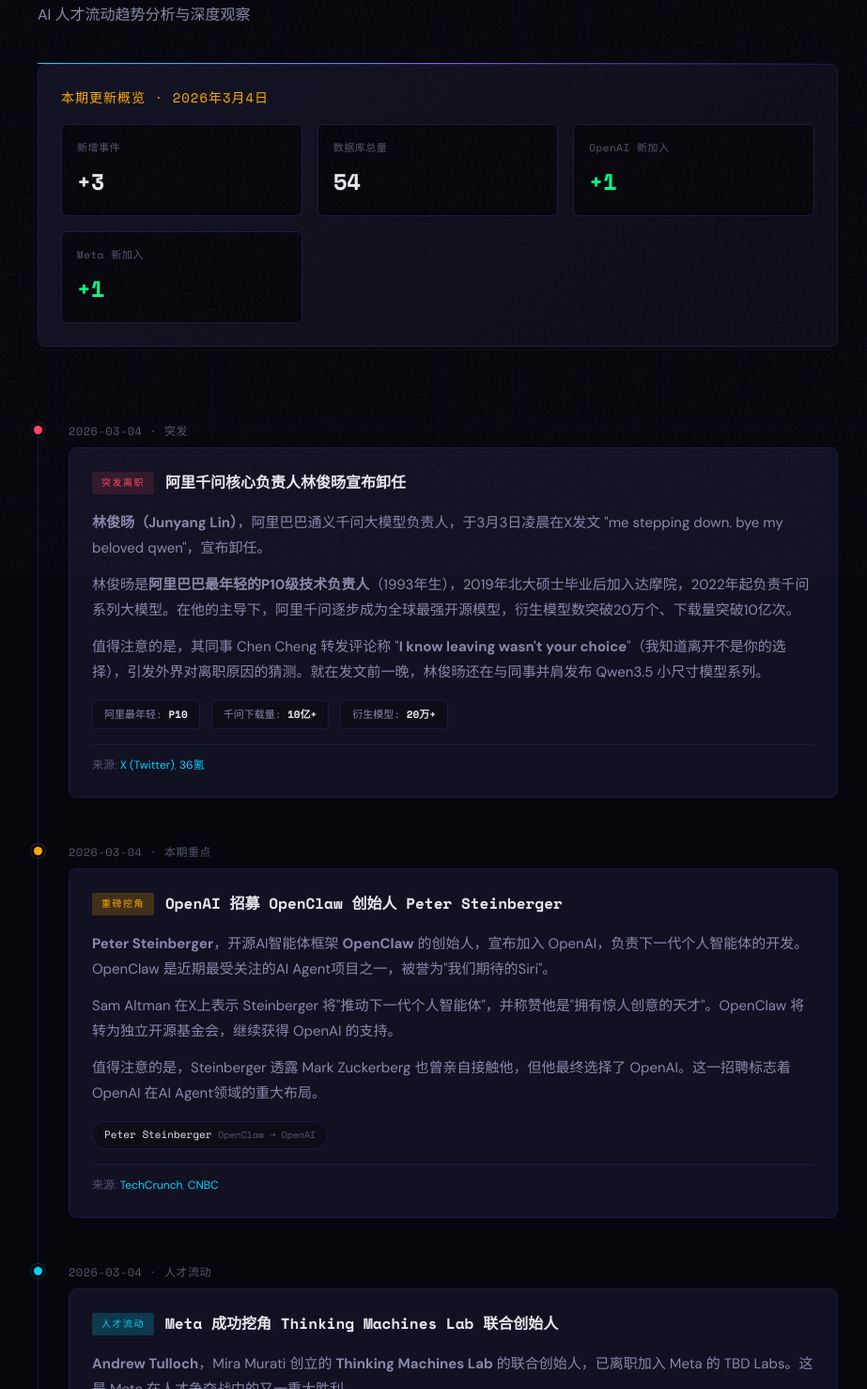
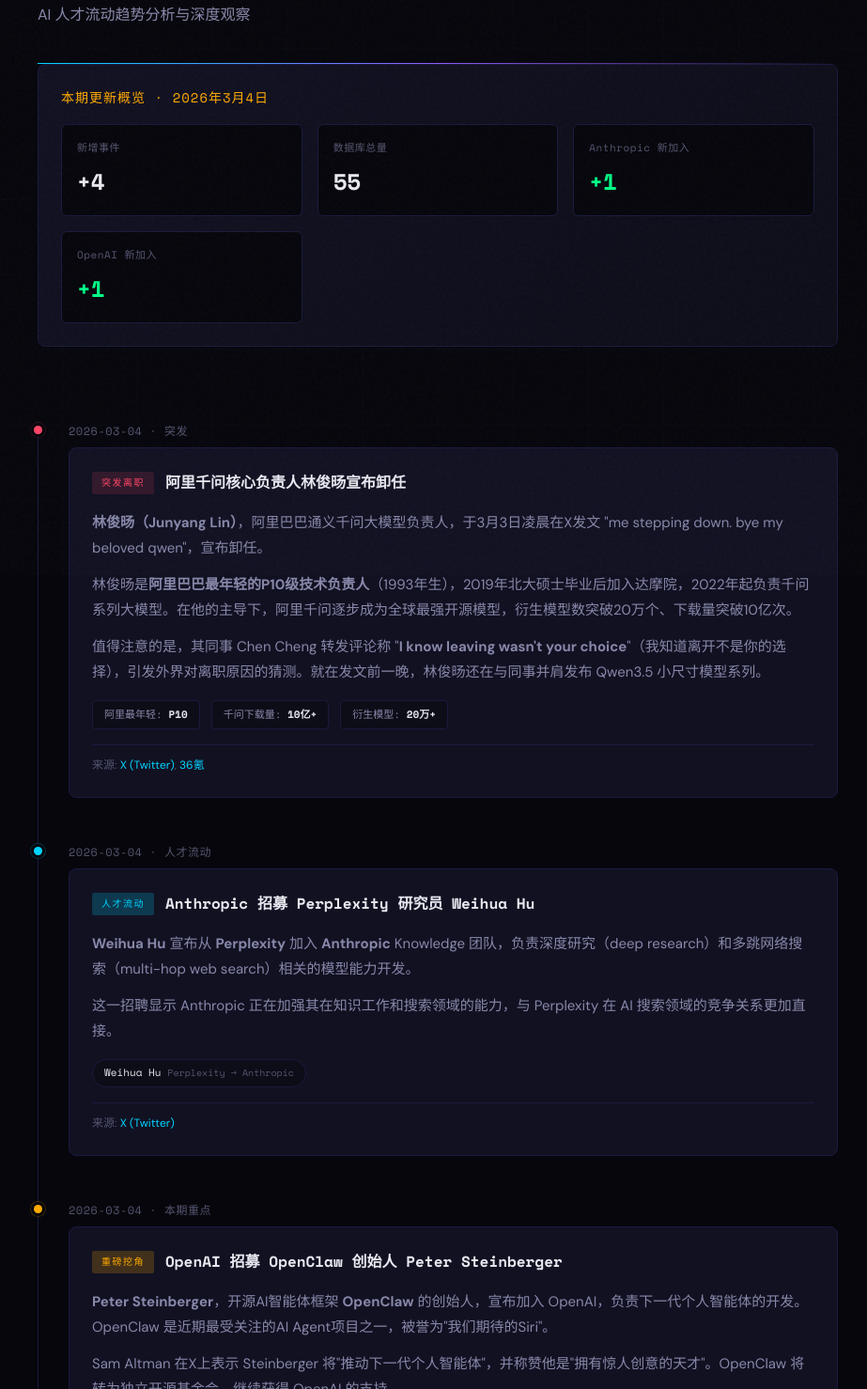
Before and after one commit to mutjan/ai-talent-tracker, a plain HTML site: page insights.html in a window 1280 px wide. Shown: the part 188-1666 px from the top of the page at 94% size, without its empty margins (174-1097 px from the left). Drawn offline with nearby package versions, Linux system fonts and the light colour scheme.

Commit message:
更新: Weihua Hu (Perplexity → Anthropic) + 林俊旸卸任 + Peter Steinberger加入OpenAI

```diff
--- a/insights.html
+++ b/insights.html
@@ -409,18 +409,18 @@
     <div class="summary-grid">
       <div class="summary-item">
         <div class="summary-label">新增事件</div>
-        <div class="summary-value">+3</div>
+        <div class="summary-value">+4</div>
       </div>
       <div class="summary-item">
         <div class="summary-label">数据库总量</div>
-        <div class="summary-value">54</div>
+        <div class="summary-value">55</div>
+      </div>
+      <div class="summary-item">
+        <div class="summary-label">Anthropic 新加入</div>
+        <div class="summary-value down">+1</div>
       </div>
       <div class="summary-item">
         <div class="summary-label">OpenAI 新加入</div>
-        <div class="summary-value down">+1</div>
-      </div>
-      <div class="summary-item">
-        <div class="summary-label">Meta 新加入</div>
         <div class="summary-value down">+1</div>
       </div>
     </div>
@@ -455,6 +455,27 @@
     </div>
 
     <!-- Entry 2 (New) -->
+    <div class="insight-entry">
+      <div class="insight-date">2026-03-04 · 人才流动</div>
+      <div class="insight-card">
+        <div class="insight-header">
+          <span class="insight-tag tag-trend">人才流动</span>
+          <span class="insight-title">Anthropic 招募 Perplexity 研究员 Weihua Hu</span>
+        </div>
+        <div class="insight-content">
+          <p><strong>Weihua Hu</strong> 宣布从 <strong>Perplexity</strong> 加入 <strong>Anthropic</strong> Knowledge 团队，负责深度研究（deep research）和多跳网络搜索（multi-hop web search）相关的模型能力开发。</p>
+          <p>这一招聘显示 Anthropic 正在加强其在知识工作和搜索领域的能力，与 Perplexity 在 AI 搜索领域的竞争关系更加直接。</p>
+        </div>
+        <div class="insight-people">
+          <span class="person-chip">Weihua Hu <span class="company">Perplexity → Anthropic</span></span>
+        </div>
+        <div class="insight-source">
+          来源: <a href="https://x.com/weihua916/status/2028992808300982561" target="_blank">X (Twitter)</a>
+        </div>
+      </div>
+    </div>
+
+    <!-- Entry 3 (New) -->
     <div class="insight-entry highlight">
       <div class="insight-date">2026-03-04 · 本期重点</div>
       <div class="insight-card">
```
Also changed, not shown: data/events.json (+12 -0 lines).
